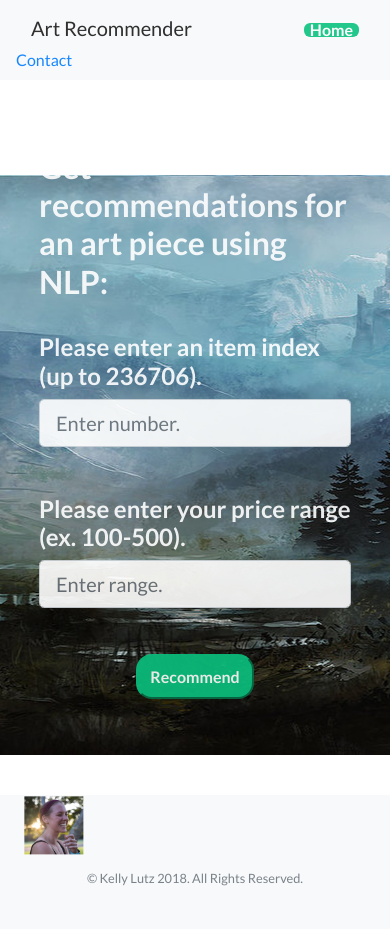
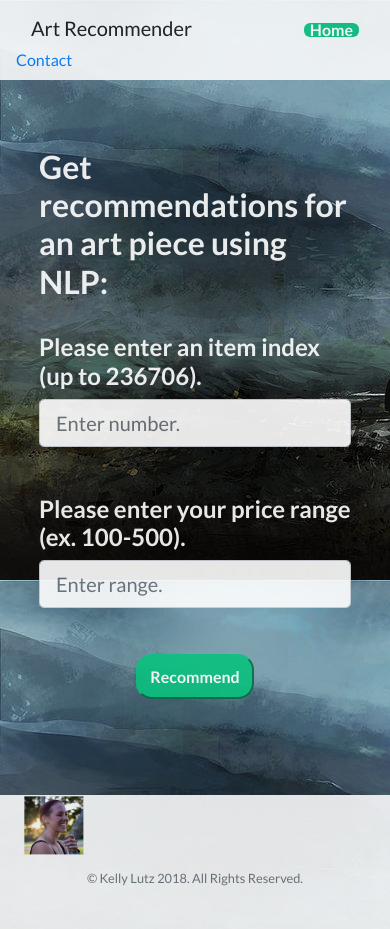
Before and after one commit to klutz4/product_recommender, a Flask app: page /nlp in a window 390 px wide. Run offline with Flask 2, Linux system fonts and the light colour scheme; parts of the project's set-up code (start-up, migrations or seed data) failed here and were passed over; some libraries are stand-ins or nearby versions.

Commit message:
mobile edits

```diff
--- a/app/templates/nlp.html
+++ b/app/templates/nlp.html
@@ -92,6 +92,7 @@
   @media only screen and (max-width: 500px) {
       body {
           background-size: auto;
+          background: url('static/img/foggy.jpg');
       }
   }
   </style>
```
